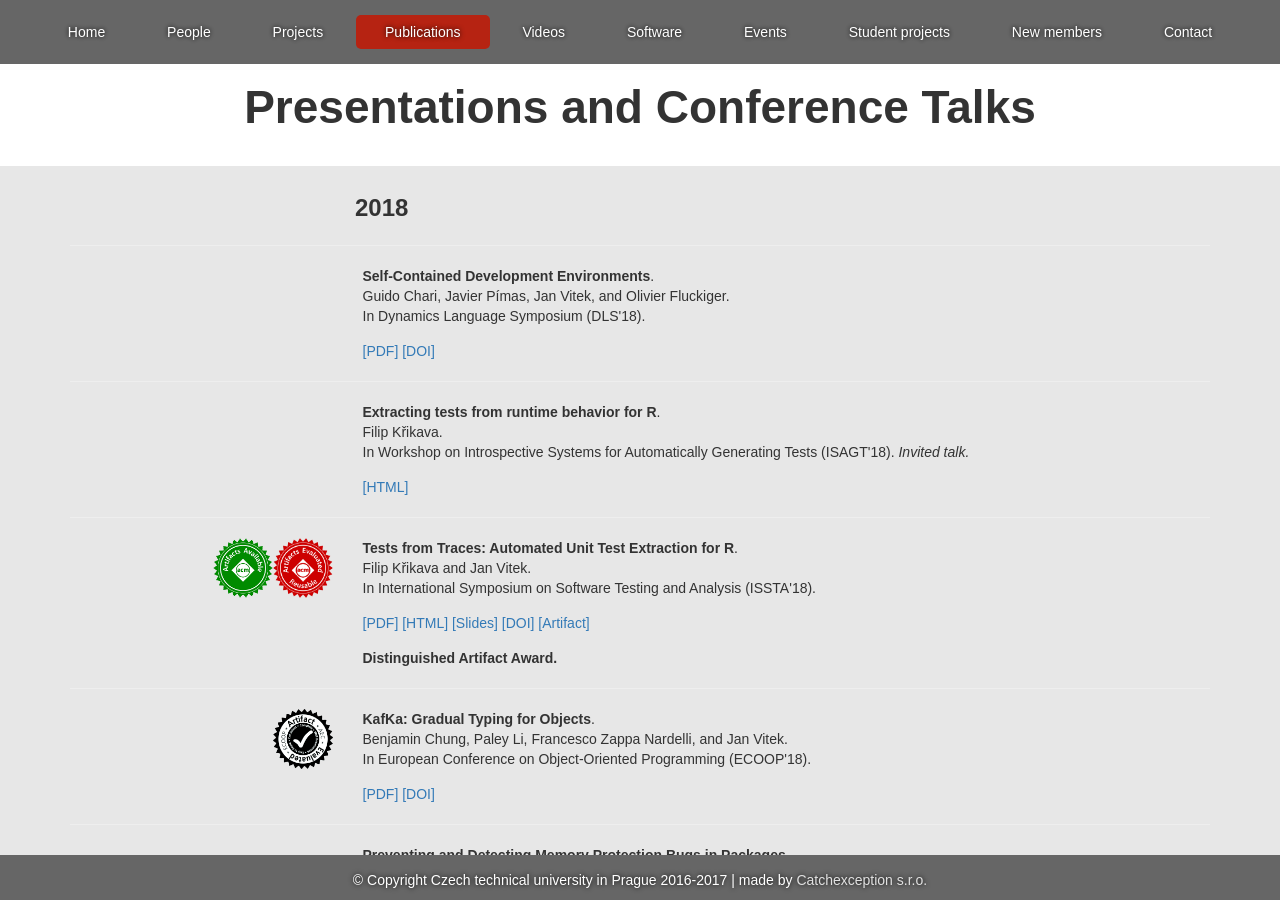
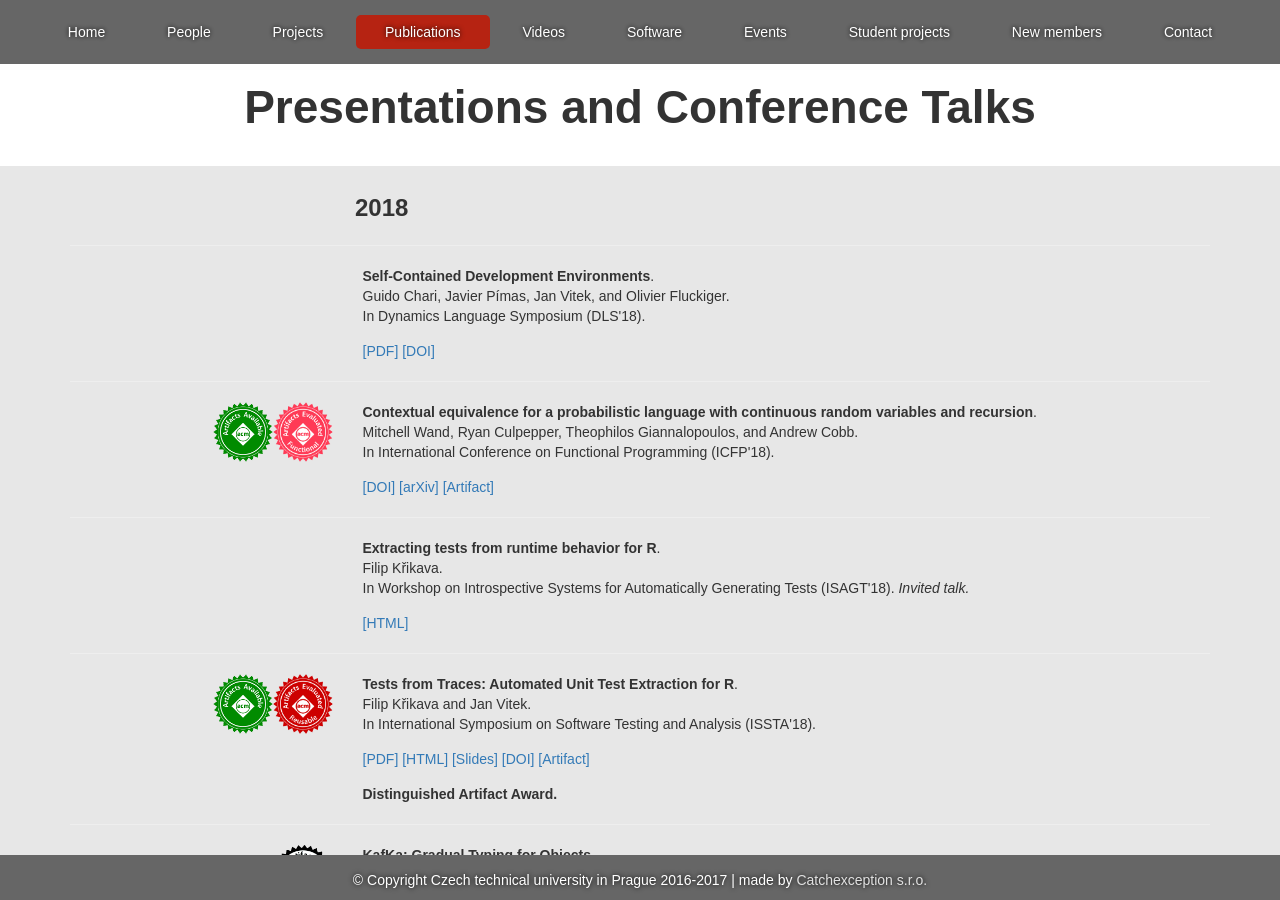
Before and after one commit to PRL-PRG/prl-prg.github.io, a Jekyll site: the page built from publications.md, in a window 1280 px wide and 900 px high. Built offline with Jekyll 4.4.1, drawn with Linux system fonts in a browser that asks for light colours.

Commit message:
update publications.md, add new artifact badge image

```diff
--- a/publications.md
+++ b/publications.md
@@ -19,6 +19,22 @@ publications:
    - text: DOI
      link: https://doi.org/10.1145/3276945.3276948
 
+# September 24-26
+ - year: 2018
+   title: "Contextual equivalence for a probabilistic language with continuous random variables and recursion"
+   authors: "Mitchell Wand, Ryan Culpepper, Theophilos Giannalopoulos, and Andrew Cobb"
+   publication: "International Conference on Functional Programming"
+   short_publication: "ICFP'18"
+   badges:
+   - "acm_artifact_available"
+   - "acm_artifact_evaluated_functional"
+   links:
+   - text: DOI
+     link: https://doi.org/10.1145/3236782
+   - text: arXiv
+     link: https://arxiv.org/abs/1807.02809
+   - text: Artifact
+     link: https://dx.doi.org/10.1145/3235042
 
 # July 15-21
  - year: 2018
```
Also changed, not shown: images/publications/acm_artifact_evaluated_functional.png (added).
